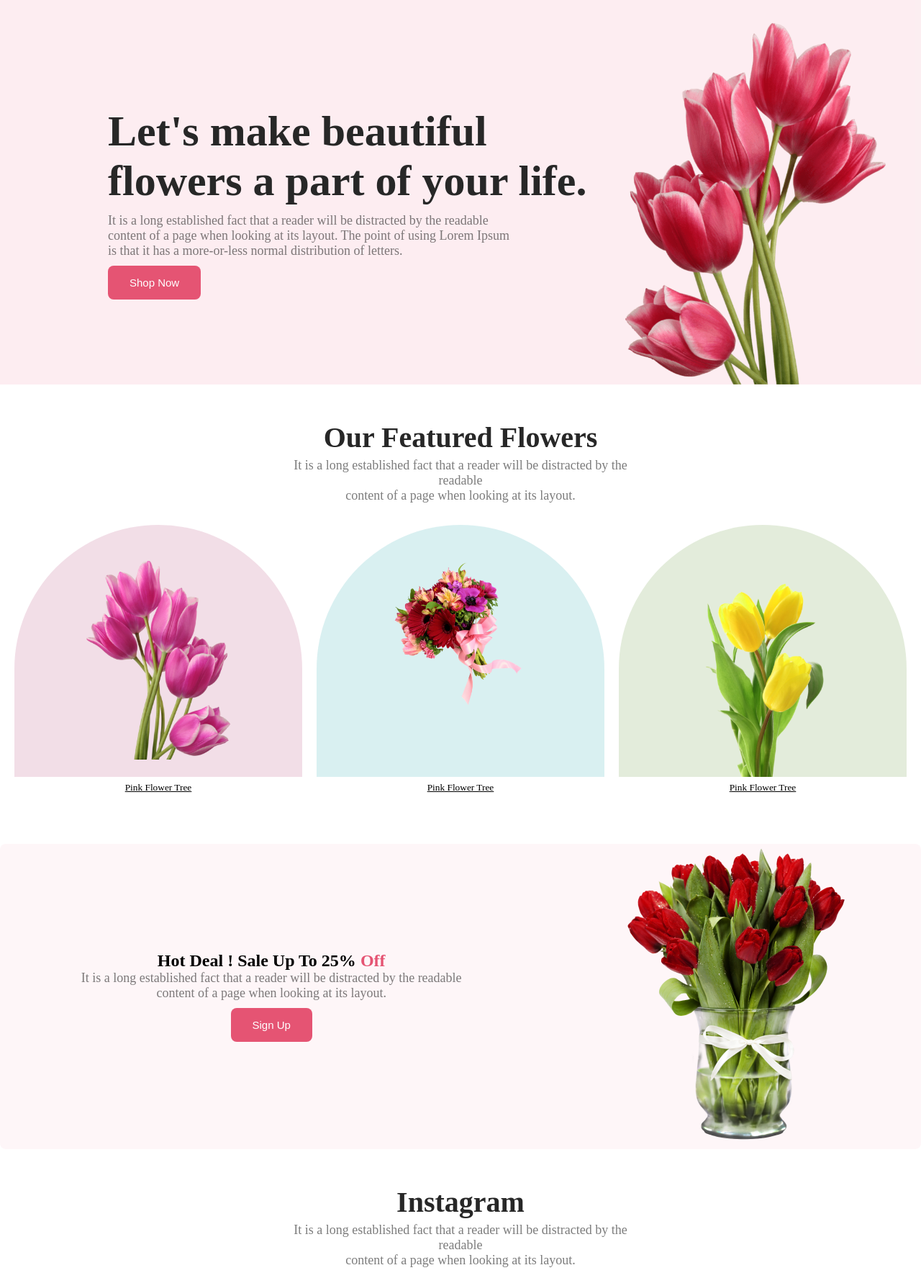
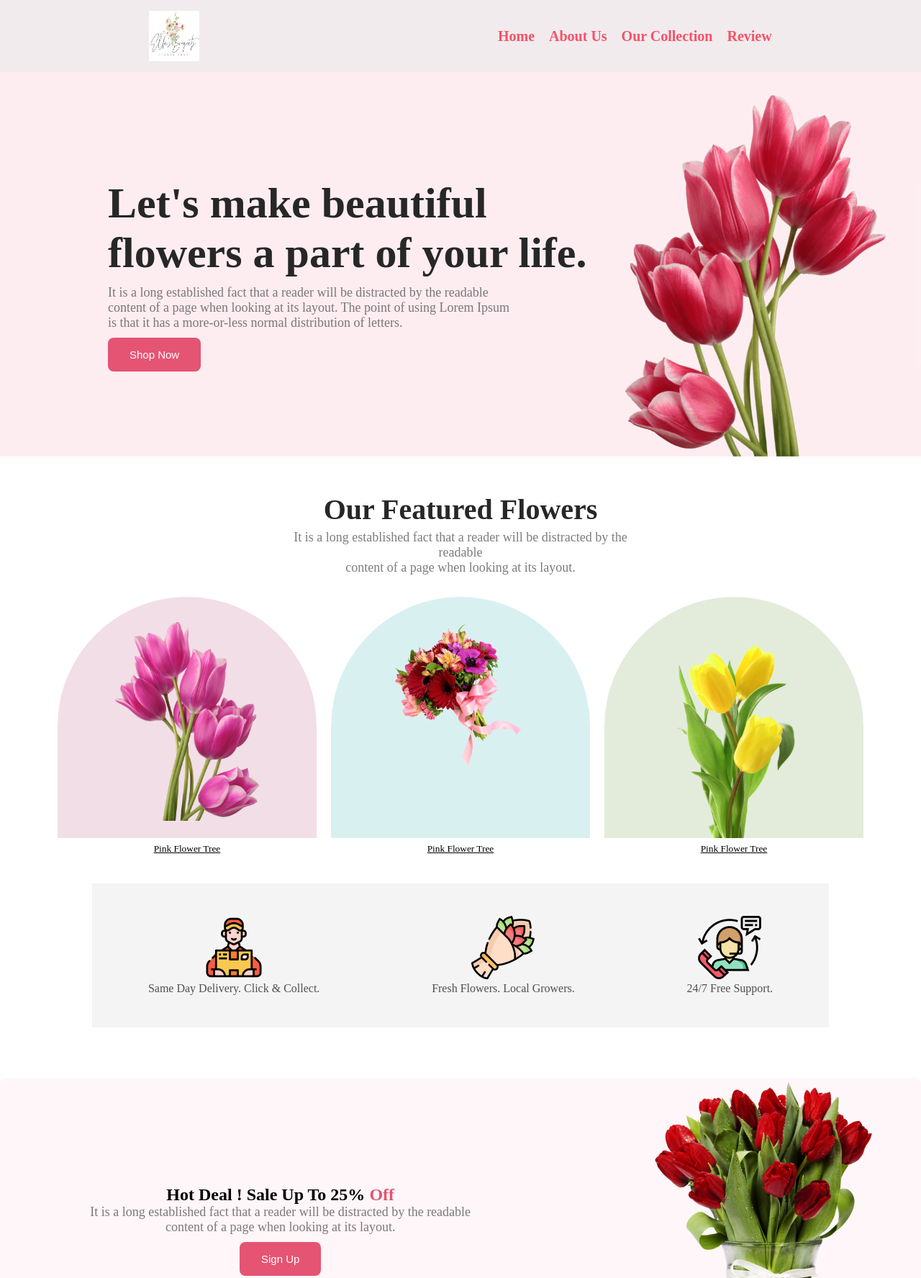
Before and after one commit to alimurdipu/first-assignment, a plain HTML site: page index.html in a window 1280 px wide. Shown: the top 1775 px of the page at 72% size. Drawn offline with Linux system fonts and the light colour scheme.

Commit message:
first assignment end

```diff
--- a/index.html
+++ b/index.html
@@ -8,7 +8,19 @@
   </head>
   <body>
     <header>
-      <!-- start header container -->
+      <!-- my section -->
+      <div class="nav-bar">
+        <img src="images/images.jpg" alt="" />
+        <div class="menu">
+          <li class="li1">Home</li>
+          <li class="li2">About Us</li>
+          <li class="li3">Our Collection</a></li>
+          <li class="li4">Review</li>
+        </div>
+      </div>
+      <!-- my setion end -->
+
+<!-- start header container -->
       <div class="header-container">
         <div class="header">
           <h2 class="header-title">
@@ -25,10 +37,11 @@
         </div>
         <img class="header-img" src="images/pngwing 10.png" alt="" />
       </div>
-      <!-- End header container -->
     </header>
+<!-- End header container -->
+
+<!-- Start Featured container  -->
     <main>
-      <!-- Start Featured container  -->
       <div class="featured-container">
         <div class="featured">
           <h3 class="featured-title">Our Featured Flowers</h3>
@@ -38,9 +51,6 @@
           </p>
         </div>
       </div>
-      <!-- End Featured container -->
-
-      <!-- featured img section start -->
       <div class="featured-img">
         <div class="block">
           <div class="first-img">
@@ -67,8 +77,26 @@
           </p>
         </div>
       </div>
-      <!-- featured img section end -->
-      <!-- Hot deal container start -->
+<!-- End Featured container -->
+
+<!-- Delivery section Start -->
+      <div class="delivery-container">
+        <div class="delivery1">
+          <img src="images/Group 57.png" alt="">
+          <p>Same Day Delivery. Click & Collect.</p>
+        </div>
+        <div class="delivery1">
+          <img src="images/Group 58.png" alt="">
+          <p>Fresh Flowers. Local Growers.</p>
+        </div>
+        <div class="delivery1">
+          <img src="images/Group 59.png" alt="">
+          <p>24/7 Free Support.</p>
+        </div>
+      </div>
+<!-- Delivery section END -->
+
+<!-- Hot deal container start -->
       <div class="hot-deal-container">
         <div class="hot-text">
           <h2>Hot Deal ! Sale Up To 25% <span class="off">Off</span></h2>
@@ -82,9 +110,10 @@
           <img src="images/pngwing 8.png" alt="" />
         </div>
       </div>
-      <!-- Hot deal container end -->
     </main>
-    <!-- footer section start -->
+<!-- Hot deal container end -->
+
+<!-- footer section start -->
     <footer>
       <div class="featured-container">
         <div class="featured">
@@ -137,6 +166,6 @@
         </div>
       </div>
     </footer>
-    <!-- footer section end -->
+<!-- footer section end -->
   </body>
 </html>
--- a/styles/style.css
+++ b/styles/style.css
@@ -2,6 +2,45 @@
   margin: 0px;
   padding: 0px;
 }
+
+.nav-bar {
+  height: 100px;
+  background-color: #f1ebee;
+  display: flex;
+  justify-content: space-around;
+  align-items: center;
+}
+.nav-bar img {
+  width: 70px;
+  height: 70px;
+}
+.menu {
+  display: flex;
+  justify-content: space-around;
+  align-items: center;
+  gap: 20px;
+  list-style: none;
+  font-size: 20px;
+  font-weight: bold;
+  color: #f85167;
+}
+.li1:hover {
+  color: #9e081b;
+  cursor: pointer;
+}
+.li2:hover {
+  color: #9e081b;
+  cursor: pointer;
+}
+.li3:hover {
+  color: #9e081b;
+  cursor: pointer;
+}
+.li4:hover {
+  color: #9e081b;
+  cursor: pointer;
+}
+
 .header-container {
   background: rgba(229, 84, 115, 0.1);
   padding: 30px 30px 0px 150px;
@@ -61,7 +100,7 @@
 .first-img {
   width: 300px;
   height: 300px;
-  padding: 50px 50px 0px 50px;
+  padding: 35px 30px 0px 30px;
   border-radius: 300px 300px 0px 0px;
   background: rgba(167, 33, 98, 0.15);
   text-align: center;
@@ -69,7 +108,7 @@
 .second-img {
   width: 300px;
   height: 300px;
-  padding: 50px 50px 0px 50px;
+  padding: 35px 30px 0px 30px;
   border-radius: 300px 300px 0px 0px;
   background: #0597a026;
   text-align: center;
@@ -77,7 +116,7 @@
 .third-img {
   width: 300px;
   height: 300px;
-  padding: 50px 50px 0px 50px;
+  padding: 35px 30px 0px 30px;
   border-radius: 300px 300px 0px 0px;
   background: #477d1126;
   text-align: center;
@@ -91,7 +130,22 @@
   justify-content: center;
   gap: 20px;
   margin-top: 30px;
+  margin-bottom: 0px;
 }
+
+.delivery-container {
+  height: 200px;
+  width: 80%;
+  margin: auto;
+  background-color: #2727270d;
+  display: flex;
+  justify-content: space-around;
+  align-items: center;
+  text-align: center;
+  margin-top: 40px;
+  color: #272727cc;
+}
+
 .hot-deal-container {
   border-radius: 8px;
   background: rgba(229, 84, 115, 0.05);
@@ -101,9 +155,8 @@
   align-items: center;
   text-align: center;
 }
-
 .hot-img {
-  width: 300px;
+  width: 250px;
 }
 .off {
   color: #e55473;
@@ -125,6 +178,7 @@
   text-align: center;
   gap: 5px;
 }
+
 .deal-container {
   height: 300px;
   background-image: url("../images/Rectangle\ 9.png");
@@ -153,11 +207,12 @@
   margin-top: 20px;
 }
 .mail {
-  padding: 15px 100px;
+  padding: 11px 140px;
   border-radius: 3px;
   border: 0;
   text-align: left;
 }
+
 .main-footer {
   height: 300px;
   background: #111010;
@@ -173,7 +228,6 @@
   margin-bottom: 15px;
   color: rgba(255, 255, 255, 0.9);
 }
-
 .footer-content p {
   font-size: 15px;
   margin-top: 15px;
```
Also changed, not shown: images/images.jpg (added).
